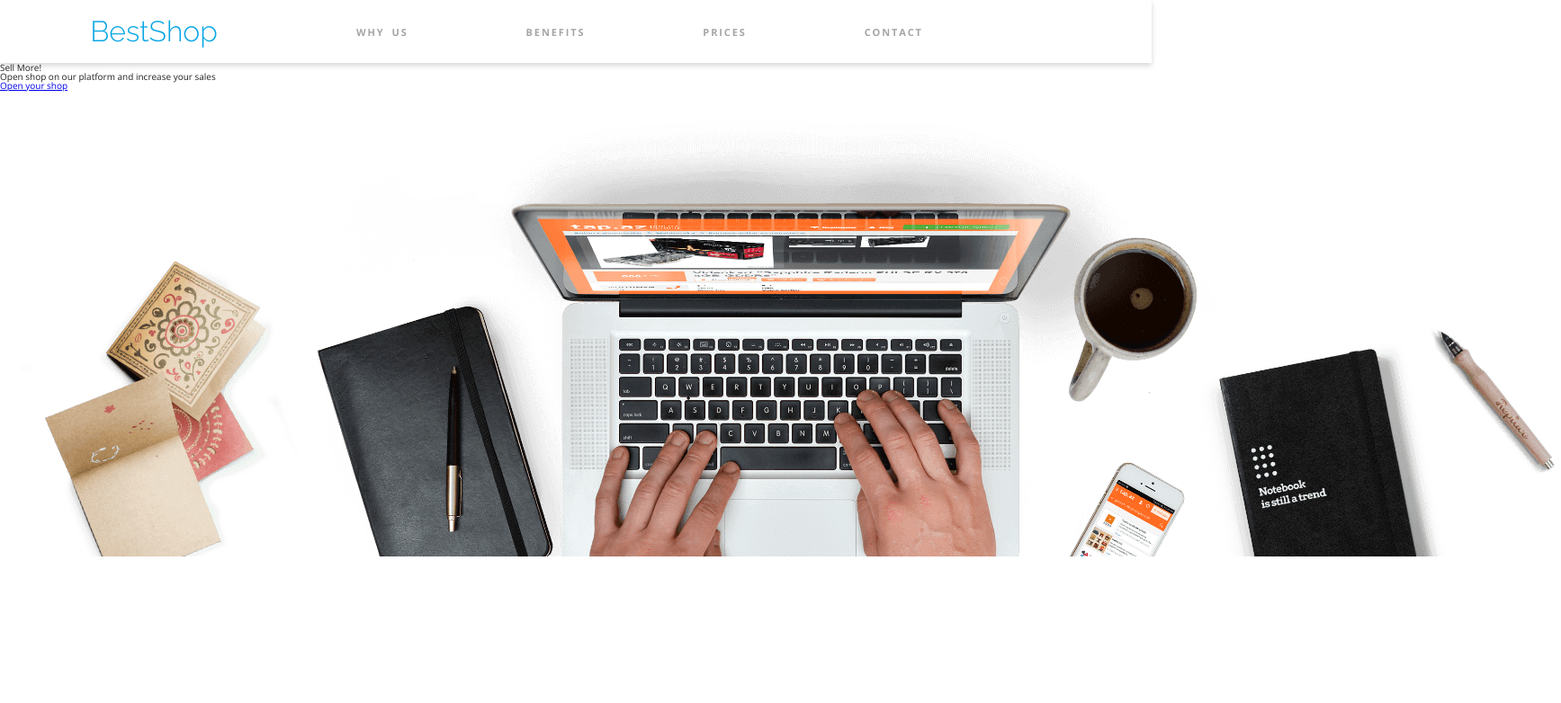
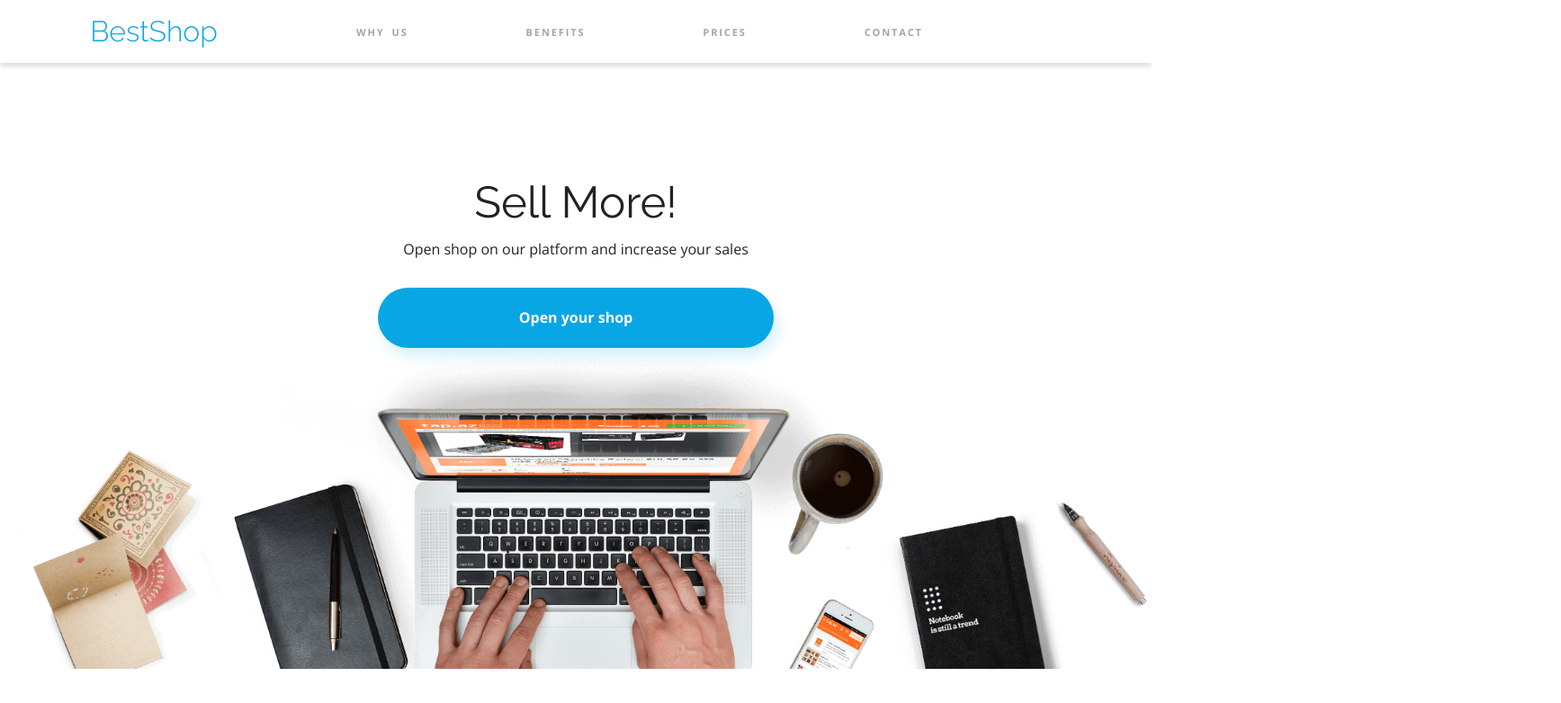
Before and after one commit to klaudiakruba/Warsztat_1_Layout, a plain HTML site: page index.html in a window 1280 px wide. Shown: the whole page at 90% size, 1735 px wide, since content can reach past the window. Drawn offline with nearby package versions, Linux system fonts and the light colour scheme; a web font is replaced by a local one.

Commit message:
Utworzenie html i css do sekcji pierwszej

```diff
--- a/css/style.css
+++ b/css/style.css
@@ -24,7 +24,6 @@ body {
     font-family: var(--primary-font-family);
 }
 
-
 /*** FIRST SECTION ***/
 /* HEADER */
 
@@ -46,6 +45,10 @@ body {
     justify-content: space-between;
     align-items: center;
 }
+.headers {
+    font-family: 'Raleway', sans-serif;
+    font-size: 3.6rem;
+}
 
 .logo {
     color: var(--color-primary);
@@ -62,7 +65,6 @@ body {
 .header-menu {
     display: flex;
     gap: 9.5rem;
-
     word-spacing: 0.328rem;
     text-transform: uppercase;
     border: transparent;
@@ -83,3 +85,38 @@ body {
     color: var(--color-black);
     border-bottom: 0.4rem solid var(--color-primary);
 }
+
+
+/* MAIN SECTION */
+
+.main-section {
+   text-align: center;
+}
+.main-header {
+    font-size: 4.9rem;
+    padding: 13rem 0 2rem 0;
+}
+
+.content-text {
+    font-size: 1.6rem;
+    padding-bottom: 6rem;
+}
+
+.first-section-btn {
+    border-radius: 4rem;
+    padding-bottom: 1.5rem;
+}
+
+.btn {
+    text-decoration: none;
+    color: var(--color-white);
+    background-color: var(--color-primary);
+    padding: 2.2rem 15.7rem 2.3rem 15.7rem; /* nie wiem czy nie pojdzie do first-section-bn*/
+    box-shadow: 0.5rem 1rem 1.4rem var(--color-primary-shadow);
+    font-weight: 700;
+
+}
+.photo-img {
+    width: 100%;
+    backgrounnd-position: center bottom;
+}
```
